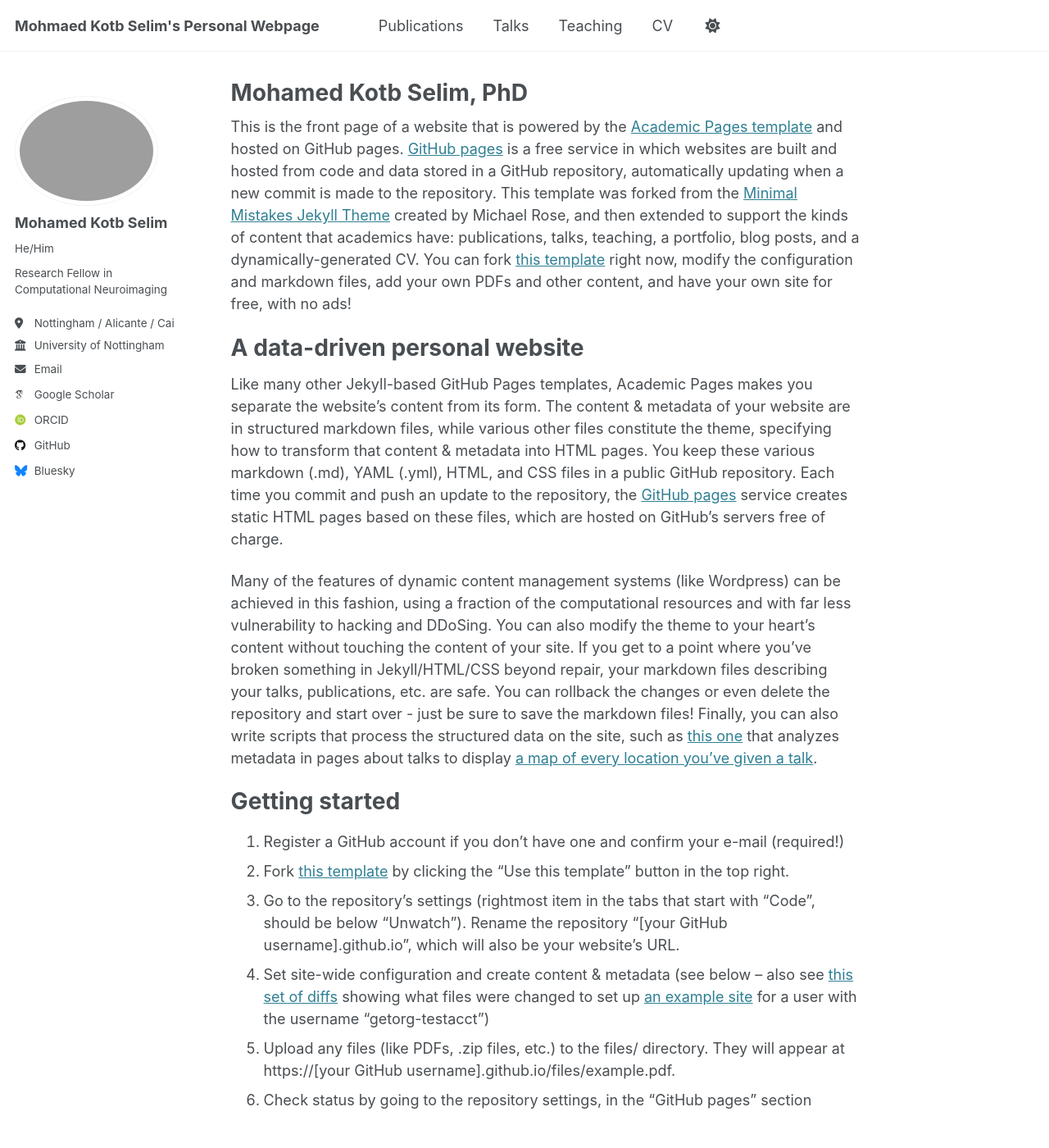
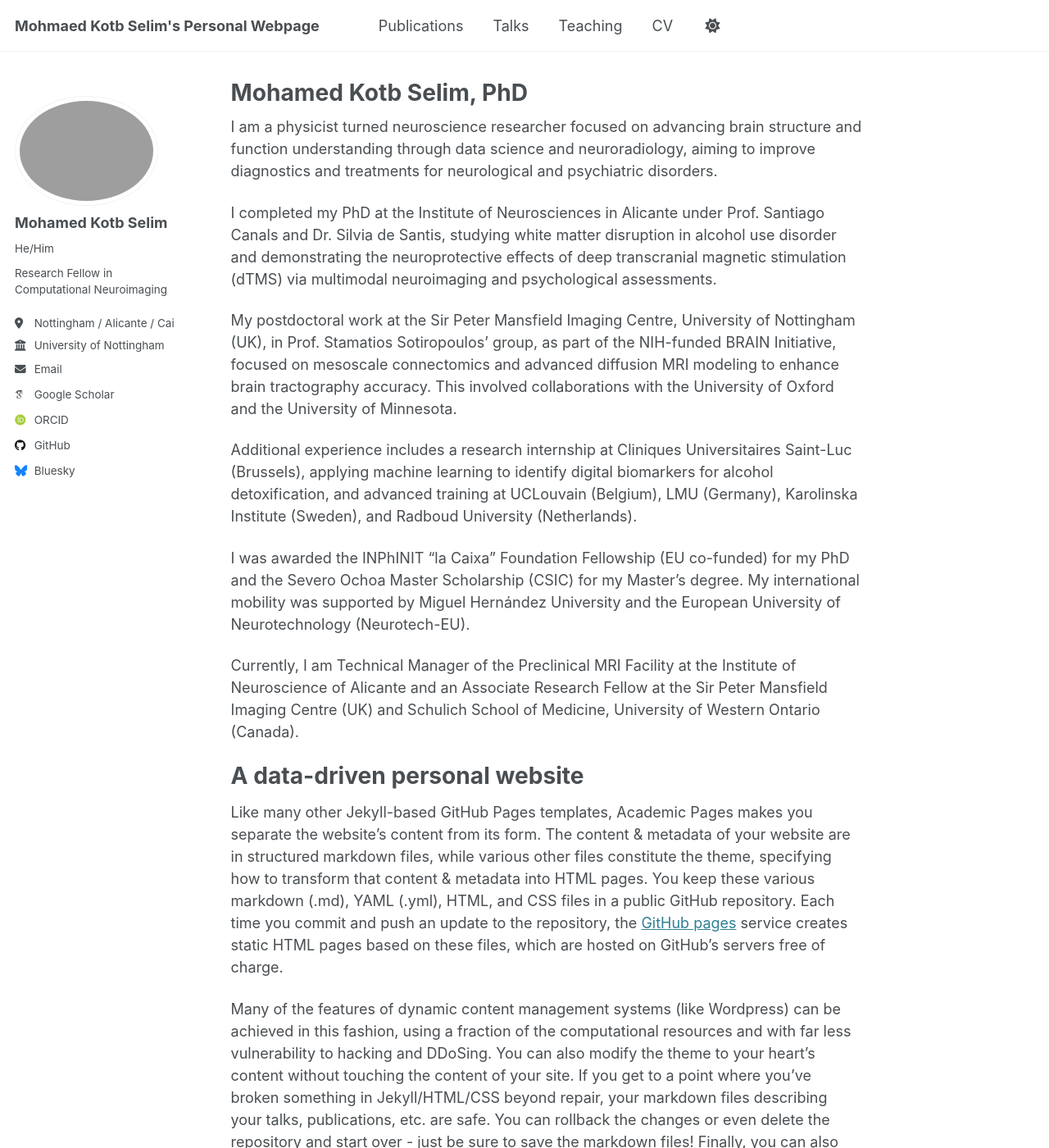
Before and after one commit to mokselim/mokselim.github.io, a Jekyll site: the page built from _pages/about.md, in a window 1280 px wide and 1400 px high. Shown: the whole window at 82% size. Built offline with Jekyll 4.4.1, drawn with Linux system fonts in a browser that asks for light colours; some web fonts are replaced.

Commit message:
Update about.md

```diff
--- a/_pages/about.md
+++ b/_pages/about.md
@@ -7,7 +7,17 @@ redirect_from:
   - /about.html
 ---
 
-This is the front page of a website that is powered by the [Academic Pages template](https://github.com/academicpages/academicpages.github.io) and hosted on GitHub pages. [GitHub pages](https://pages.github.com) is a free service in which websites are built and hosted from code and data stored in a GitHub repository, automatically updating when a new commit is made to the repository. This template was forked from the [Minimal Mistakes Jekyll Theme](https://mmistakes.github.io/minimal-mistakes/) created by Michael Rose, and then extended to support the kinds of content that academics have: publications, talks, teaching, a portfolio, blog posts, and a dynamically-generated CV. You can fork [this template](https://github.com/academicpages/academicpages.github.io) right now, modify the configuration and markdown files, add your own PDFs and other content, and have your own site for free, with no ads!
+I am a physicist turned neuroscience researcher focused on advancing brain structure and function understanding through data science and neuroradiology, aiming to improve diagnostics and treatments for neurological and psychiatric disorders.
+
+I completed my PhD at the Institute of Neurosciences in Alicante under Prof. Santiago Canals and Dr. Silvia de Santis, studying white matter disruption in alcohol use disorder and demonstrating the neuroprotective effects of deep transcranial magnetic stimulation (dTMS) via multimodal neuroimaging and psychological assessments.
+
+My postdoctoral work at the Sir Peter Mansfield Imaging Centre, University of Nottingham (UK), in Prof. Stamatios Sotiropoulos’ group, as part of the NIH-funded BRAIN Initiative, focused on mesoscale connectomics and advanced diffusion MRI modeling to enhance brain tractography accuracy. This involved collaborations with the University of Oxford and the University of Minnesota.
+
+Additional experience includes a research internship at Cliniques Universitaires Saint-Luc (Brussels), applying machine learning to identify digital biomarkers for alcohol detoxification, and advanced training at UCLouvain (Belgium), LMU (Germany), Karolinska Institute (Sweden), and Radboud University (Netherlands).
+
+I was awarded the INPhINIT "la Caixa" Foundation Fellowship (EU co-funded) for my PhD and the Severo Ochoa Master Scholarship (CSIC) for my Master’s degree. My international mobility was supported by Miguel Hernández University and the European University of Neurotechnology (Neurotech-EU).
+
+Currently, I am Technical Manager of the Preclinical MRI Facility at the Institute of Neuroscience of Alicante and an Associate Research Fellow at the Sir Peter Mansfield Imaging Centre (UK) and Schulich School of Medicine, University of Western Ontario (Canada).
 
 A data-driven personal website
 ======
```
